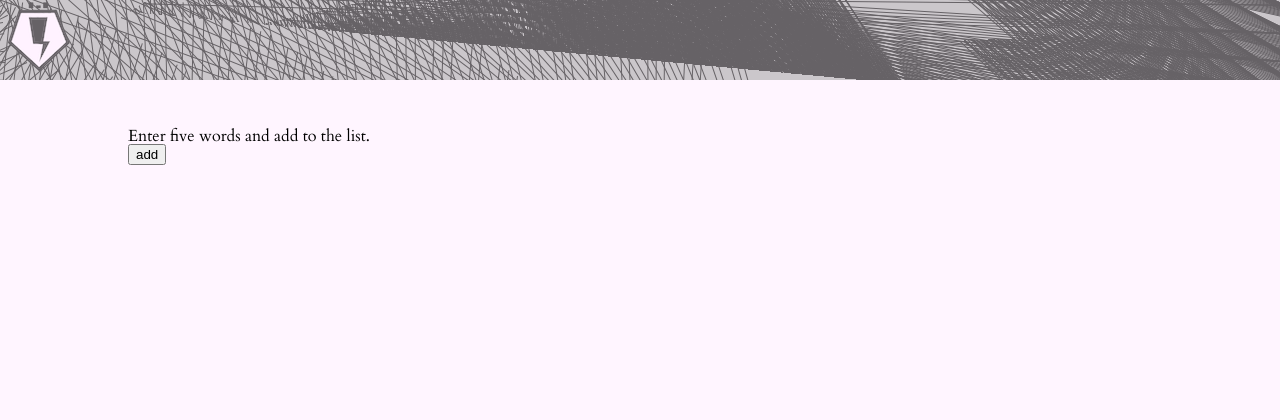
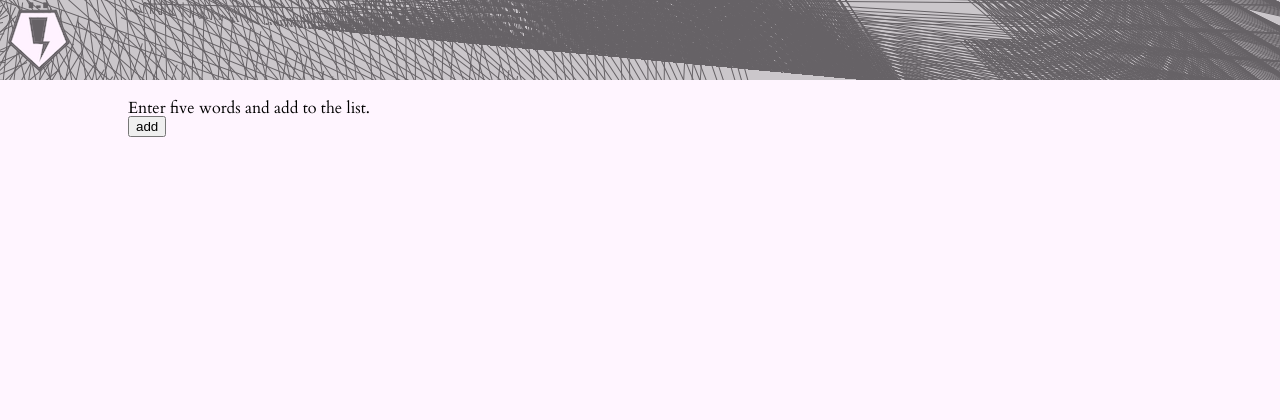
Before and after one commit to shockham/ceia, a Flask app: page /sanc/ in a window 1280 px wide. Shown: the top 420 px of the page. Run offline with Flask 2, Linux system fonts and the light colour scheme; data that the repository does not hold is empty.

Commit message:
tidying up the comments

```diff
--- a/App/modules/routes.py
+++ b/App/modules/routes.py
@@ -24,14 +24,10 @@ def concept(concept_slug):
 @routes.route('/<concept_slug>/edit', methods=['GET', 'POST'])
 @requires_auth
 def edit_concept(concept_slug):
-    #get the concept object from db
     concept = Concept.objects(slug=concept_slug).first()
-
-    #if it doesn't exist create new one
     if not concept:
         concept = Concept()
 
-    #model the form
     form_cls = model_form(Concept,  exclude=('created_at', 'slug'))
 
     if request.method == 'POST':
--- a/App/static/css/app.css
+++ b/App/static/css/app.css
@@ -14,7 +14,7 @@
 .z_mid{  z-index: 1; }
 .z_front{ z-index: 2; }
 
-.content_holder{ width: 80%; height: 100%; margin: 10% auto; font-size: 60%; }
+.content_holder{ width: 80%; height: 100%; margin: 100px auto; font-size: 60%; }
 
 .bottom{ position: fixed; bottom: 0; left: 0; }
 
```
